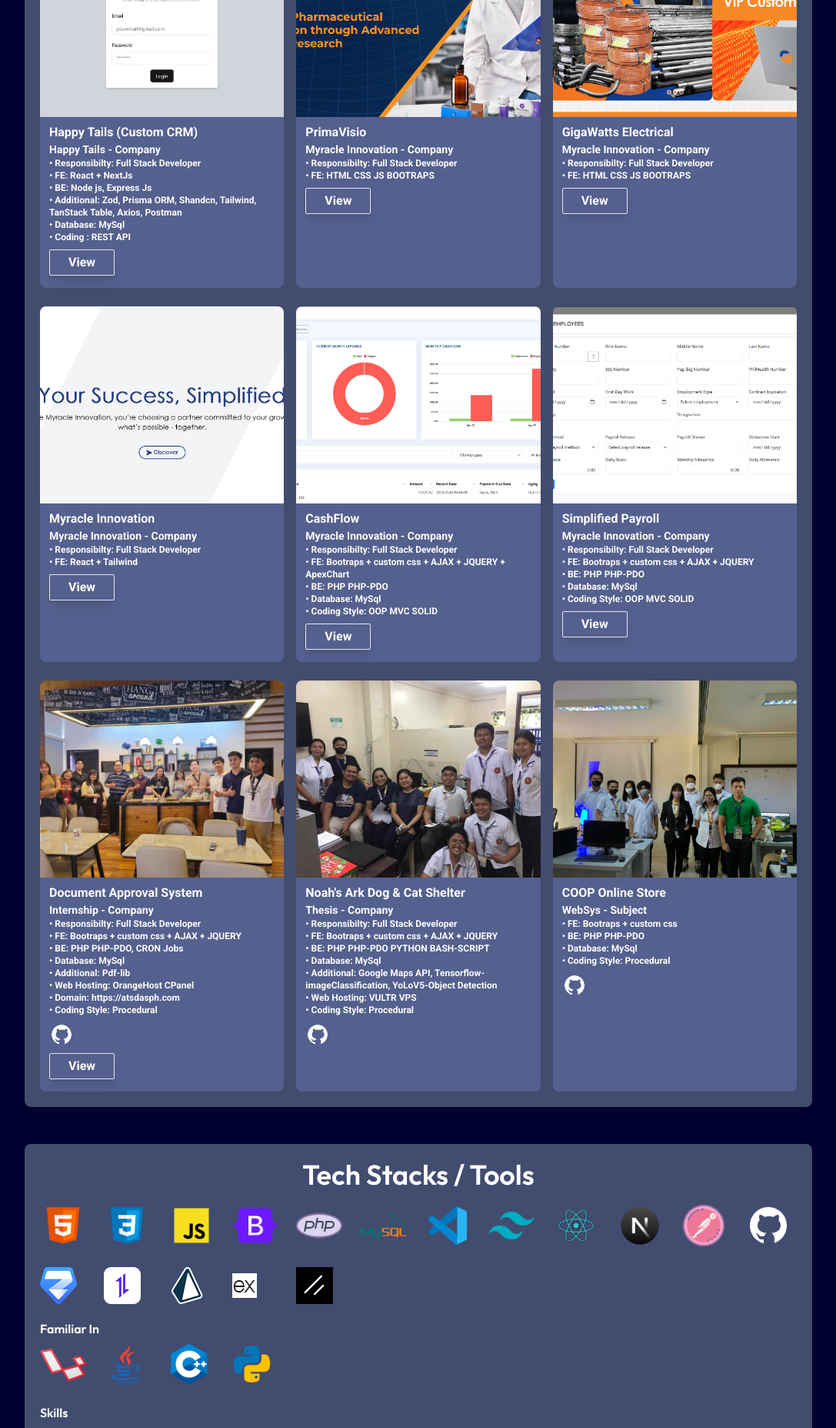
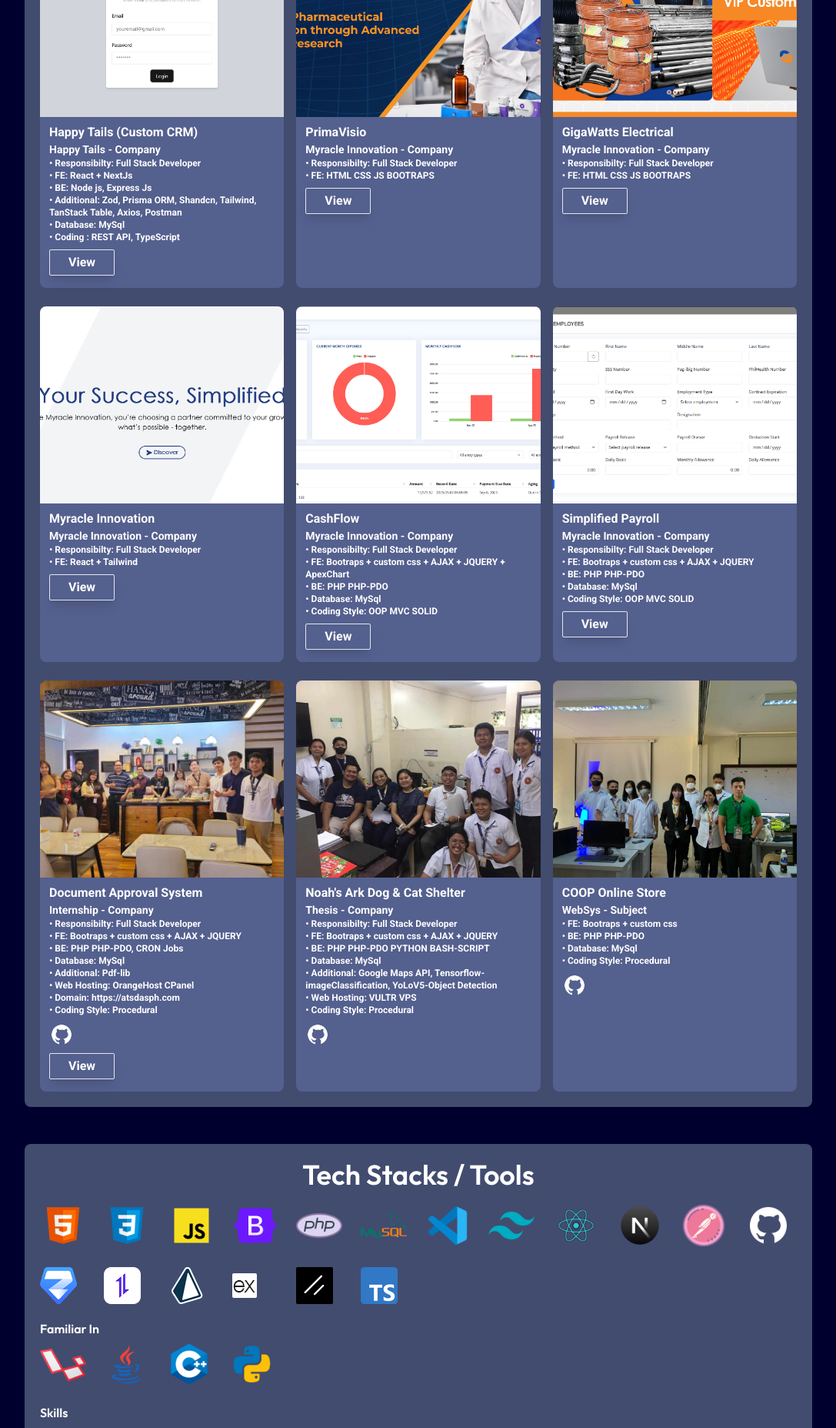
Before and after one commit to genaskyjr/portfolio, a React (Vite) app: page / in a window 1280 px wide. Shown: the part 983-2838 px from the top of the page at 77% size, without its empty margins (96-1183 px from the left). Built offline with nearby package versions, Linux system fonts and the light colour scheme; a web font is replaced by a local one; what tailwindcss-animated would draw is missing.

Commit message:
feat : Added typescript stack

```diff
--- a/src/Projects.jsx
+++ b/src/Projects.jsx
@@ -348,7 +348,7 @@
                         <p className='text-xs '>&bull; BE: Node js, Express Js </p>
                         <p className='text-xs '>&bull; Additional: Zod, Prisma ORM, Shandcn, Tailwind, TanStack Table, Axios, Postman</p>
                         <p className='text-xs '>&bull; Database: MySql</p>
-                        <p className='text-xs '>&bull; Coding : REST API</p>
+                        <p className='text-xs '>&bull; Coding : REST API, TypeScript</p>
                         <button onClick={()=>{setIsOpen6(true)}} className='border p-1 ps-6 pe-6 rounded-sm shadow-lg mb-2 mt-2 hover:text-slate-700 hover:bg-slate-300'>View</button>
 
 
--- a/src/TechStacks.jsx
+++ b/src/TechStacks.jsx
@@ -27,6 +27,8 @@
 import Express from './assets/express.png'
 
 import ShadCn from './assets/shadcn.png'
+import TypeScript from './assets/typescript.png'
+
 
 function TechStacks(){
     return (
@@ -100,11 +102,15 @@
                 </div>
 
                 <div className='w-full mt-2 lg:mt-4'>
-                    <img src={Express} alt="Express icon" />
+                    <img src={Express} alt="Express icon" className='rounded-sm' />
                 </div>
 
                 <div className='w-full mt-1 lg:mt-2'>
-                    <img src={ShadCn} alt="Shadcn icon" />
+                    <img src={ShadCn} alt="Shadcn icon" className='rounded-sm' />
+                </div>
+
+                <div className='w-full mt-1 lg:mt-2'>
+                    <img src={TypeScript} alt="TypeScript icon" />
                 </div>
 
 
```
Also changed, not shown: src/assets/typescript.png (added).
